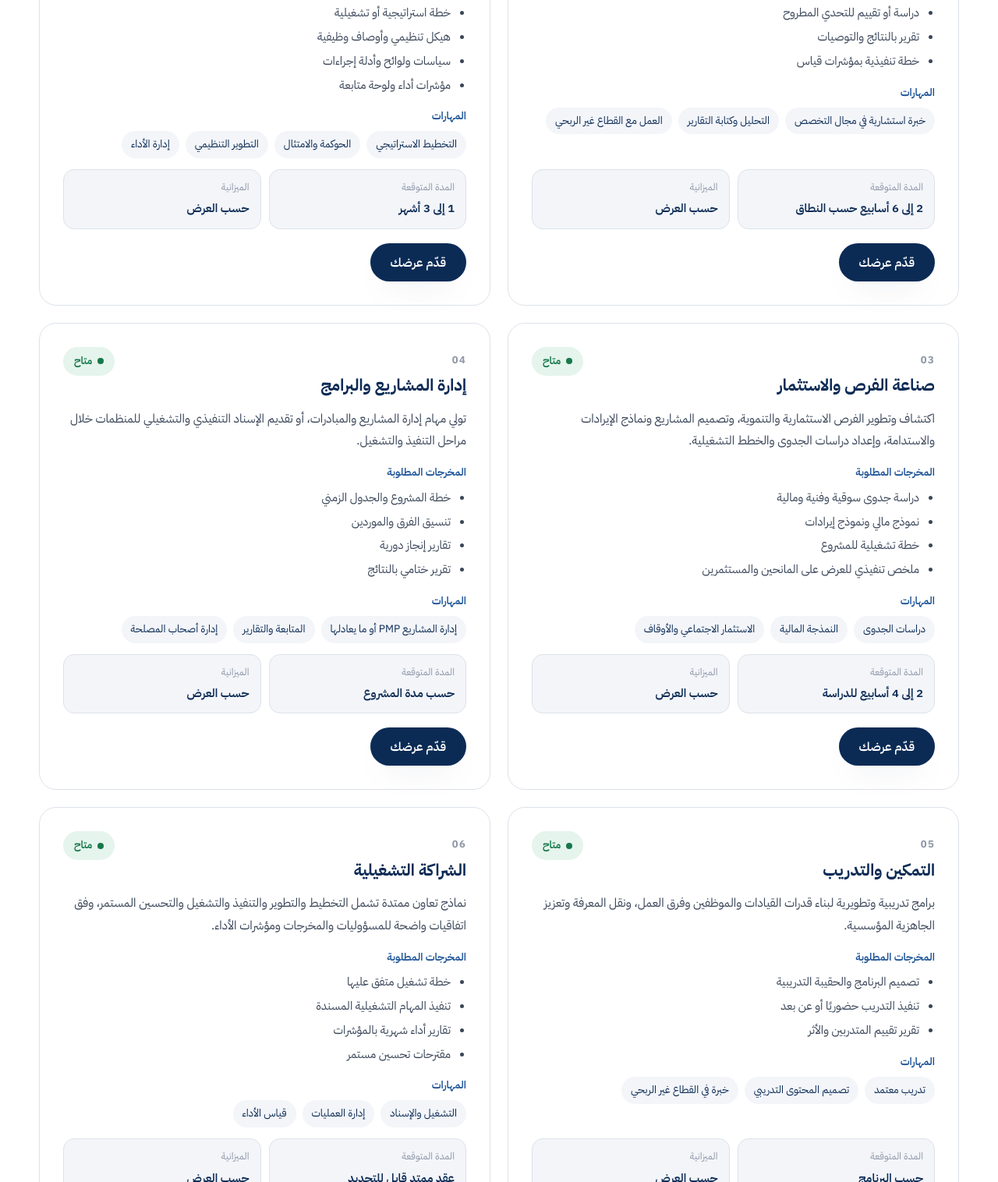
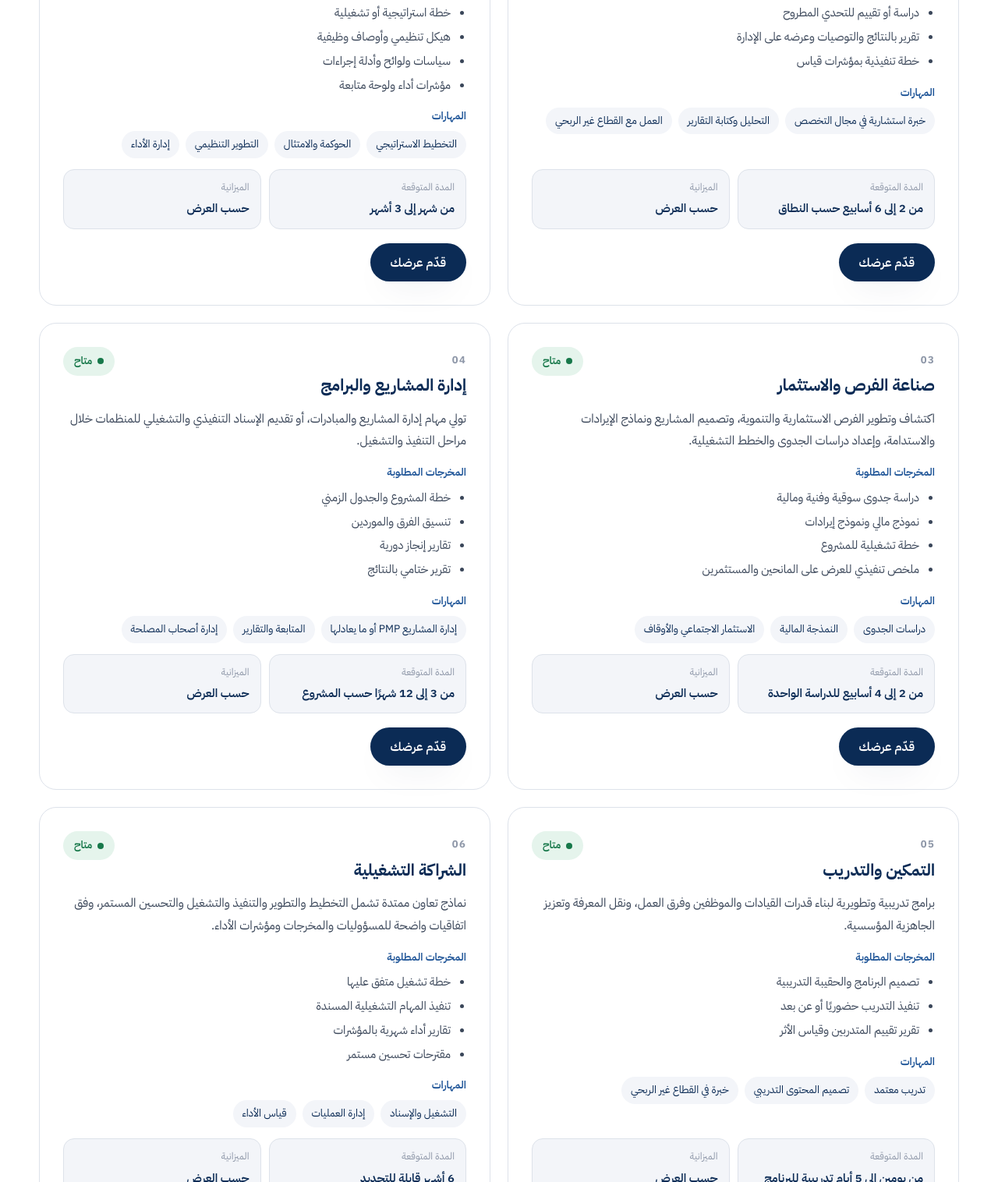
Before and after one commit to makh1551/rased-lite, a plain HTML site: page freelance.html in a window 1280 px wide. Shown: the part 1284-2800 px from the top of the page at 78% size. Drawn offline with Linux system fonts and the light colour scheme.

Commit message:
Freelancer page: concrete durations per area, update date
Co-Authored-By: Claude Opus 5.5 <noreply@anthropic.com>
Claude-Session: https://claude.ai/code/session_01VbSttihwm2eQPa93XDydZU

```diff
--- a/freelance.html
+++ b/freelance.html
@@ -140,7 +140,7 @@
       <h1>خبرتك تكمل حلقتنا..<br><span class="shine">ونصنع الأثر معًا</span></h1>
       <p class="lead">رايا لوب مؤسسة سعودية للحلول الاستشارية والتنموية والتشغيلية، تخدم القطاع غير الربحي والحكومي والخاص. ونفتح هنا مجالات عملنا الستة للمستقلين المتخصصين الذين يكملون فريقنا في تنفيذ المشاريع.</p>
       <div class="meta-row">
-        <span class="chip">آخر تحديث: <b id="updated">19 نوفمبر 2026</b></span>
+        <span class="chip">آخر تحديث: <b id="updated">20 نوفمبر 2026</b></span>
         <span class="chip">الميزانية: <b>حسب العرض</b></span>
         <span class="chip">العمل: <b>عن بُعد</b></span>
       </div>
@@ -256,44 +256,44 @@
    الحالة: "open" متاح | "progress" قيد التنفيذ | "done" منجز
    ============================================================ */
 var WHATSAPP = "966559605523";
-var UPDATED  = "19 نوفمبر 2026";
+var UPDATED  = "20 نوفمبر 2026";
 var WORKS = [
   { id:"consult", status:"open",
     title:"الاستشارات المتخصصة",
     desc:"حلول استشارية لمعالجة تحديات محددة أو تطوير مجالات عمل معينة، من خلال الدراسات والتقييمات والخطط والتوصيات التنفيذية.",
-    deliverables:["دراسة أو تقييم للتحدي المطروح","تقرير بالنتائج والتوصيات","خطة تنفيذية بمؤشرات قياس"],
+    deliverables:["دراسة أو تقييم للتحدي المطروح","تقرير بالنتائج والتوصيات وعرضه على الإدارة","خطة تنفيذية بمؤشرات قياس"],
     skills:["خبرة استشارية في مجال التخصص","التحليل وكتابة التقارير","العمل مع القطاع غير الربحي"],
-    duration:"2 إلى 6 أسابيع حسب النطاق", budget:"حسب العرض" },
+    duration:"من 2 إلى 6 أسابيع حسب النطاق", budget:"حسب العرض" },
   { id:"orgdev", status:"open",
     title:"التطوير والتحول المؤسسي",
     desc:"برامج تطوير متكاملة تشمل الاستراتيجيات والحوكمة والهياكل التنظيمية والعمليات ورفع كفاءة الأداء.",
     deliverables:["خطة استراتيجية أو تشغيلية","هيكل تنظيمي وأوصاف وظيفية","سياسات ولوائح وأدلة إجراءات","مؤشرات أداء ولوحة متابعة"],
     skills:["التخطيط الاستراتيجي","الحوكمة والامتثال","التطوير التنظيمي","إدارة الأداء"],
-    duration:"1 إلى 3 أشهر", budget:"حسب العرض" },
+    duration:"من شهر إلى 3 أشهر", budget:"حسب العرض" },
   { id:"invest", status:"open",
     title:"صناعة الفرص والاستثمار",
     desc:"اكتشاف وتطوير الفرص الاستثمارية والتنموية، وتصميم المشاريع ونماذج الإيرادات والاستدامة، وإعداد دراسات الجدوى والخطط التشغيلية.",
     deliverables:["دراسة جدوى سوقية وفنية ومالية","نموذج مالي ونموذج إيرادات","خطة تشغيلية للمشروع","ملخص تنفيذي للعرض على المانحين والمستثمرين"],
     skills:["دراسات الجدوى","النمذجة المالية","الاستثمار الاجتماعي والأوقاف"],
-    duration:"2 إلى 4 أسابيع للدراسة", budget:"حسب العرض" },
+    duration:"من 2 إلى 4 أسابيع للدراسة الواحدة", budget:"حسب العرض" },
   { id:"pm", status:"open",
     title:"إدارة المشاريع والبرامج",
     desc:"تولي مهام إدارة المشاريع والمبادرات، أو تقديم الإسناد التنفيذي والتشغيلي للمنظمات خلال مراحل التنفيذ والتشغيل.",
     deliverables:["خطة المشروع والجدول الزمني","تنسيق الفرق والموردين","تقارير إنجاز دورية","تقرير ختامي بالنتائج"],
     skills:["إدارة المشاريع PMP أو ما يعادلها","المتابعة والتقارير","إدارة أصحاب المصلحة"],
-    duration:"حسب مدة المشروع", budget:"حسب العرض" },
+    duration:"من 3 إلى 12 شهرًا حسب المشروع", budget:"حسب العرض" },
   { id:"train", status:"open",
     title:"التمكين والتدريب",
     desc:"برامج تدريبية وتطويرية لبناء قدرات القيادات والموظفين وفرق العمل، ونقل المعرفة وتعزيز الجاهزية المؤسسية.",
-    deliverables:["تصميم البرنامج والحقيبة التدريبية","تنفيذ التدريب حضوريًا أو عن بعد","تقرير تقييم المتدربين والأثر"],
+    deliverables:["تصميم البرنامج والحقيبة التدريبية","تنفيذ التدريب حضوريًا أو عن بعد","تقرير تقييم المتدربين وقياس الأثر"],
     skills:["تدريب معتمد","تصميم المحتوى التدريبي","خبرة في القطاع غير الربحي"],
-    duration:"حسب البرنامج", budget:"حسب العرض" },
+    duration:"من يومين إلى 5 أيام تدريبية للبرنامج", budget:"حسب العرض" },
   { id:"ops", status:"open",
     title:"الشراكة التشغيلية",
     desc:"نماذج تعاون ممتدة تشمل التخطيط والتطوير والتنفيذ والتشغيل والتحسين المستمر، وفق اتفاقيات واضحة للمسؤوليات والمخرجات ومؤشرات الأداء.",
     deliverables:["خطة تشغيل متفق عليها","تنفيذ المهام التشغيلية المسندة","تقارير أداء شهرية بالمؤشرات","مقترحات تحسين مستمر"],
     skills:["التشغيل والإسناد","إدارة العمليات","قياس الأداء"],
-    duration:"عقد ممتد قابل للتجديد", budget:"حسب العرض" }
+    duration:"6 أشهر قابلة للتجديد", budget:"حسب العرض" }
 ];
 
 (function(){
```
